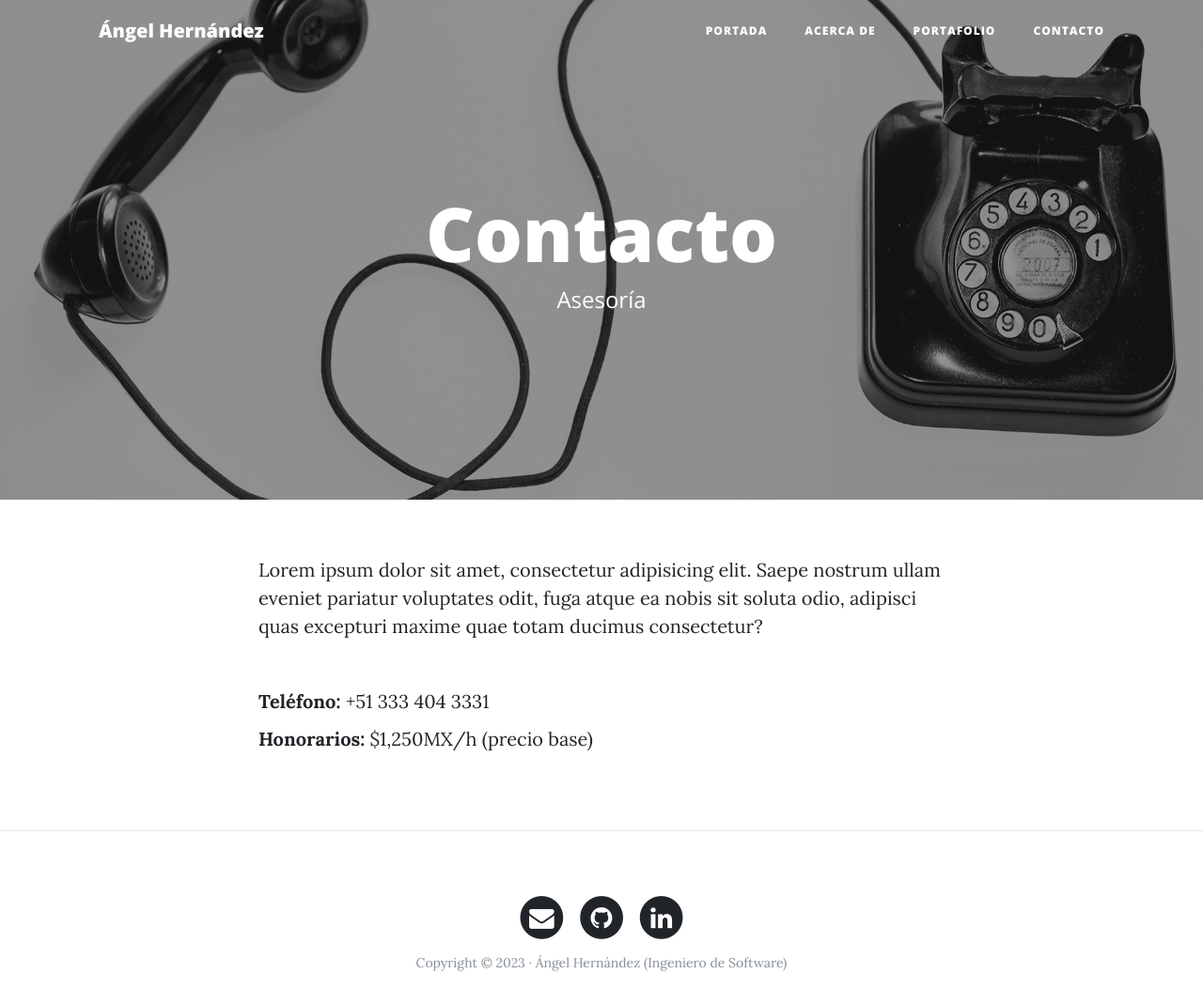
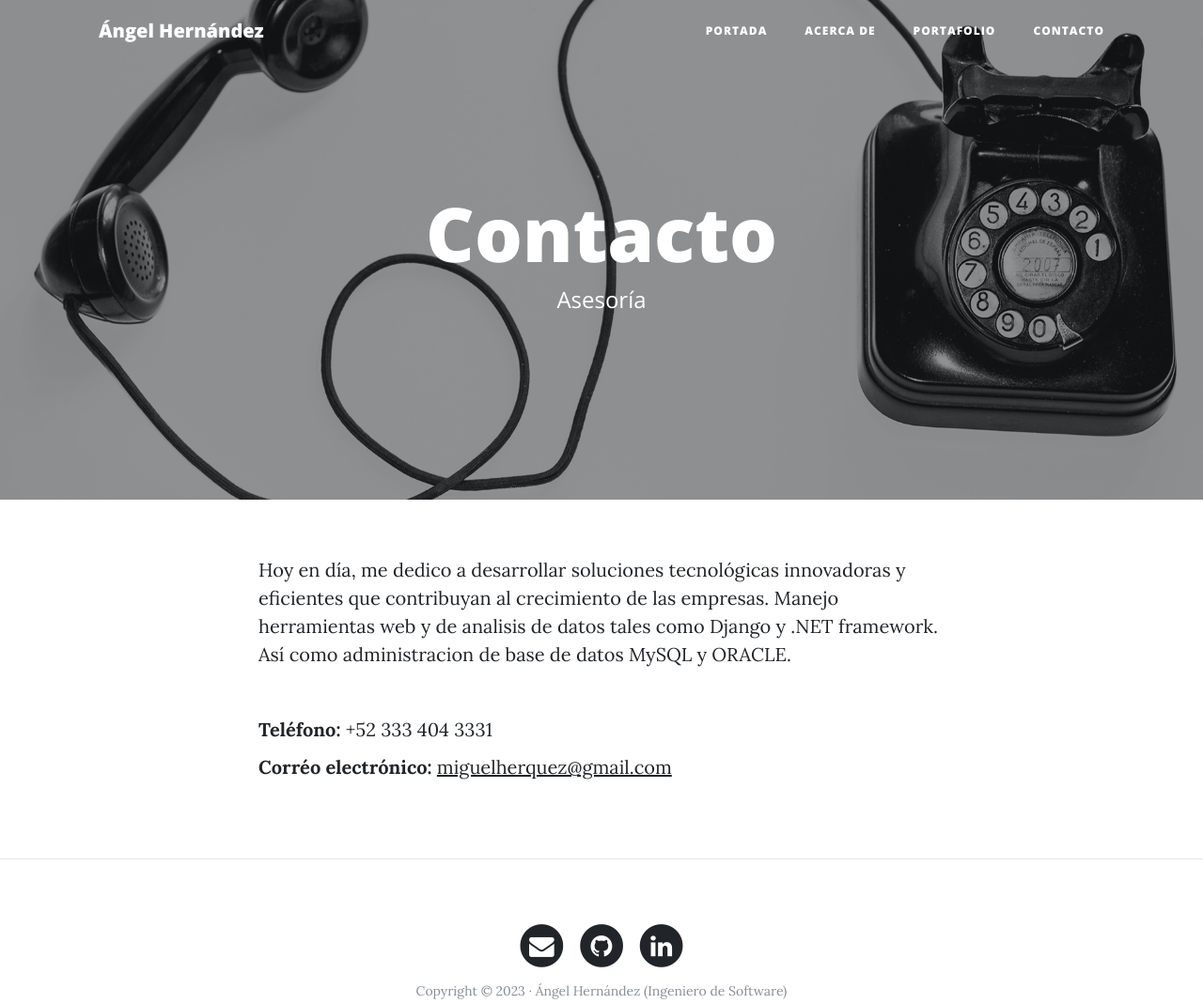
Before and after one commit to herquez/webPersonal, a Django app: page /contact/ in a window 1280 px wide. Shown: the top 1069 px of the page at 94% size. Before the commit the page ends 1034 px from the top, so only its background shows below. Run offline with Django 4.2, Linux system fonts and the light colour scheme; some libraries are stand-ins or nearby versions.

Commit message:
Actualización de texto de la pagina acerca de y contacto

```diff
--- a/core/templates/core/about.html
+++ b/core/templates/core/about.html
@@ -11,8 +11,8 @@
 <div class="col-lg-7 col-md-8">
   <h2 class="section-heading">Ángel Hernández</h2>
 
-  <span>Me llamo Miguel Ángel Hernández Márquez y nací en Guadalajara, Jalisco (México). Desde joven mostré un gran interés por la tecnología, lo que me llevó a cursar estudios técnicos en computación durante la educación secundaria. Además, tuve la oportunidad de participar en el programa de Robótica impartido por el CINVESTAV, formando parte del equipo durante dos años y compitiendo en diversas competencias locales de robótica.</span>
-  <span>Posteriormente, obtuve el título de Tecnólogo en Control Automático e Instrumentación por el Centro de Enseñanza Técnica Industrial, especializándome en automatización de procesos. Con el paso del tiempo, mi pasión por la tecnología y el ingenio de la industria se hizo más fuerte, lo que me llevó a obtener el título de Ingeniero en Mecatrónica con enfoque en robótica en el mismo centro educativo.</span>
-  <span>A medida que avanzaba en mi carrera profesional, descubrí mi gran interés por el desarrollo de software, análisis de datos e inteligencia artificial, lo que me llevó a seguir profundizando en estas áreas. Hoy en día, me dedico a desarrollar soluciones tecnológicas innovadoras y eficientes que contribuyan al crecimiento de las empresas.</span>
+  <p>Me llamo Miguel Ángel Hernández Márquez y nací en Guadalajara, Jalisco (México). Desde joven mostré un gran interés por la tecnología, lo que me llevó a cursar estudios técnicos en computación durante la educación secundaria. Además, tuve la oportunidad de participar en el programa de Robótica impartido por el CINVESTAV, formando parte del equipo durante dos años y compitiendo en diversas competencias locales de robótica.</p>
+  <p>Posteriormente, obtuve el título de Tecnólogo en Control Automático e Instrumentación por el Centro de Enseñanza Técnica Industrial, especializándome en automatización de procesos. Con el paso del tiempo, mi pasión por la tecnología y el ingenio de la industria se hizo más fuerte, lo que me llevó a obtener el título de Ingeniero en Mecatrónica con enfoque en robótica en el mismo centro educativo.</p>
+  <p>A medida que avanzaba en mi carrera profesional, descubrí mi gran interés por el desarrollo de software, análisis de datos e inteligencia artificial, lo que me llevó a seguir profundizando en estas áreas.</p>
 </div>
 {% endblock content %}
--- a/core/templates/core/contact.html
+++ b/core/templates/core/contact.html
@@ -8,9 +8,9 @@
 {% endblock header %}
 {% block content %}
 <div class="col-lg-8 col-md-10 mx-auto">
-  <p>Lorem ipsum dolor sit amet, consectetur adipisicing elit. Saepe nostrum ullam eveniet pariatur voluptates odit, fuga atque ea nobis sit soluta odio, adipisci quas excepturi maxime quae totam ducimus consectetur?</p>
+  <p>Hoy en día, me dedico a desarrollar soluciones tecnológicas innovadoras y eficientes que contribuyan al crecimiento de las empresas. Manejo herramientas web y de analisis de datos tales como Django y .NET framework. Así como administracion de base de datos MySQL y ORACLE.</p>
   <br>
-  <p><b>Teléfono:</b> +51 333 404 3331</p>
-  <p><b>Honorarios:</b> $1,250MX/h (precio base)</p>
+  <p><b>Teléfono:</b> +52 333 404 3331</p>
+  <p><b>Corréo electrónico:</b> <a href="mailto:miguelherquez@gmail.com">miguelherquez@gmail.com</a></p>
 </div>
 {% endblock content %}
```
